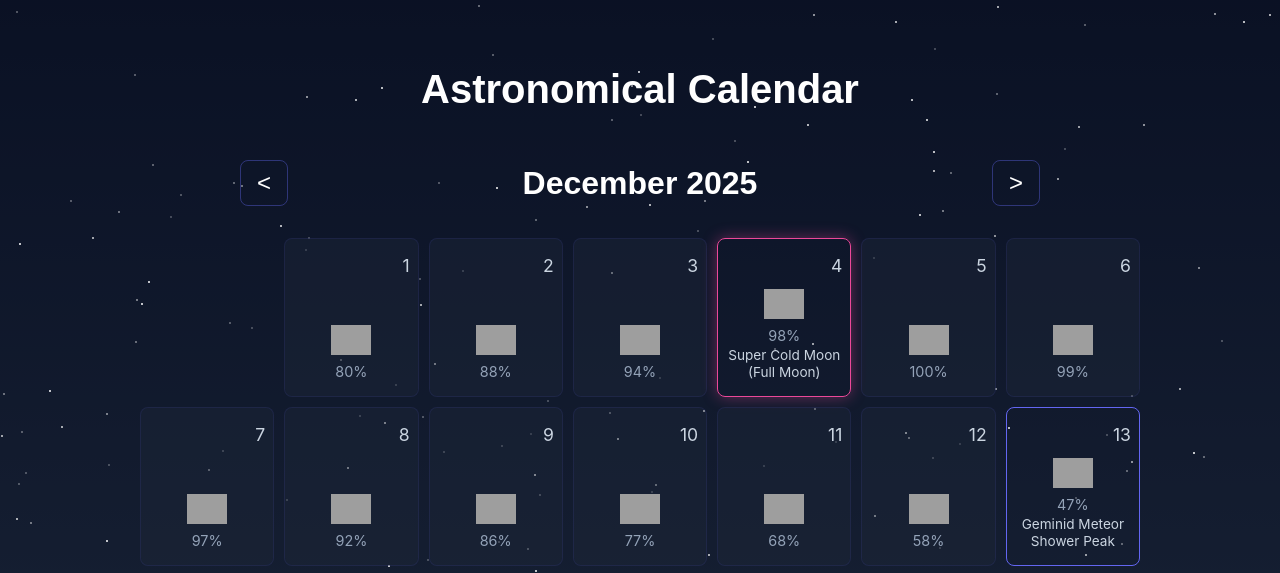
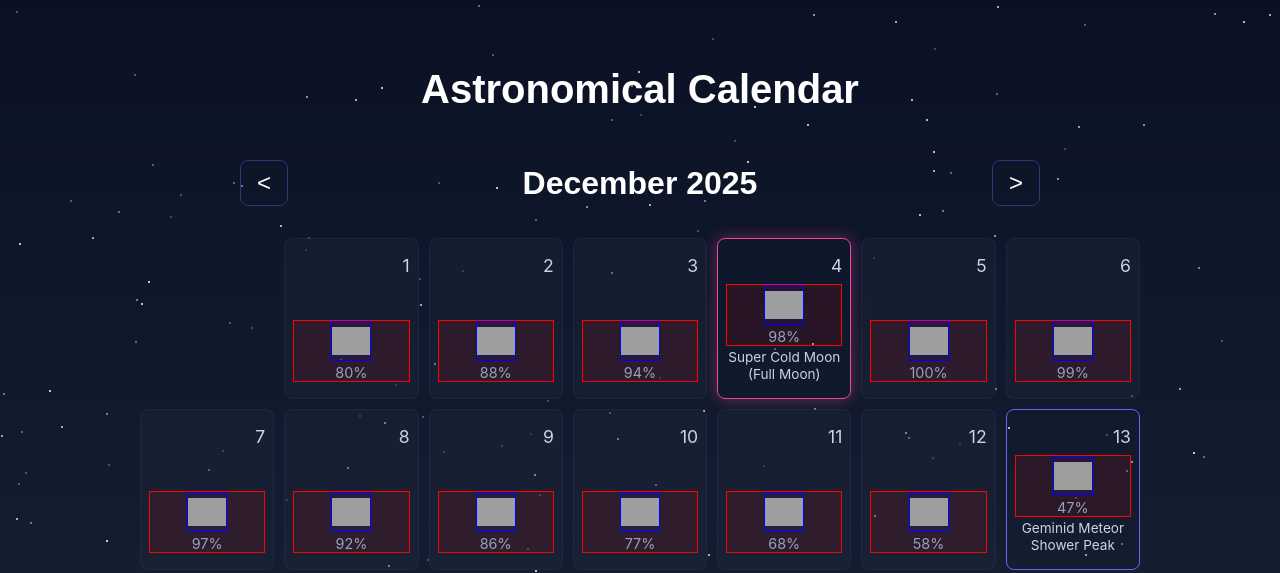
Before and after one commit to thetriastrophiles-maa/Astrophiles, a plain HTML site: page index.html in a window 1280 px wide. Shown: the part 158-731 px from the top of the page. Drawn offline with Linux system fonts and the light colour scheme; no server answers; grey boxes are pictures that could not be loaded.

Commit message:
Debug: Add temporary borders and backgrounds to moon phase elements for visibility check

```diff
--- a/css/style.css
+++ b/css/style.css
@@ -561,7 +561,9 @@
     align-items: center;
     justify-content: center;
     margin-top: 0.5rem;
-    /* Ensure no conflicting styles like display: none; or opacity: 0; */
+    /* Debugging styles */
+    border: 1px solid red; /* Temporary: to see the container */
+    background-color: rgba(255, 0, 0, 0.1); /* Temporary: to see the container */
 }
 
 .moon-image {
@@ -570,6 +572,9 @@
     object-fit: contain;
     display: block; /* Ensure the image is treated as a block element */
     margin-bottom: 0.2rem;
+    /* Debugging styles */
+    border: 1px solid blue; /* Temporary: to see the image element */
+    background-color: rgba(0, 0, 255, 0.1); /* Temporary: to see the image element */
 }
 
 .moon-percentage {
```
